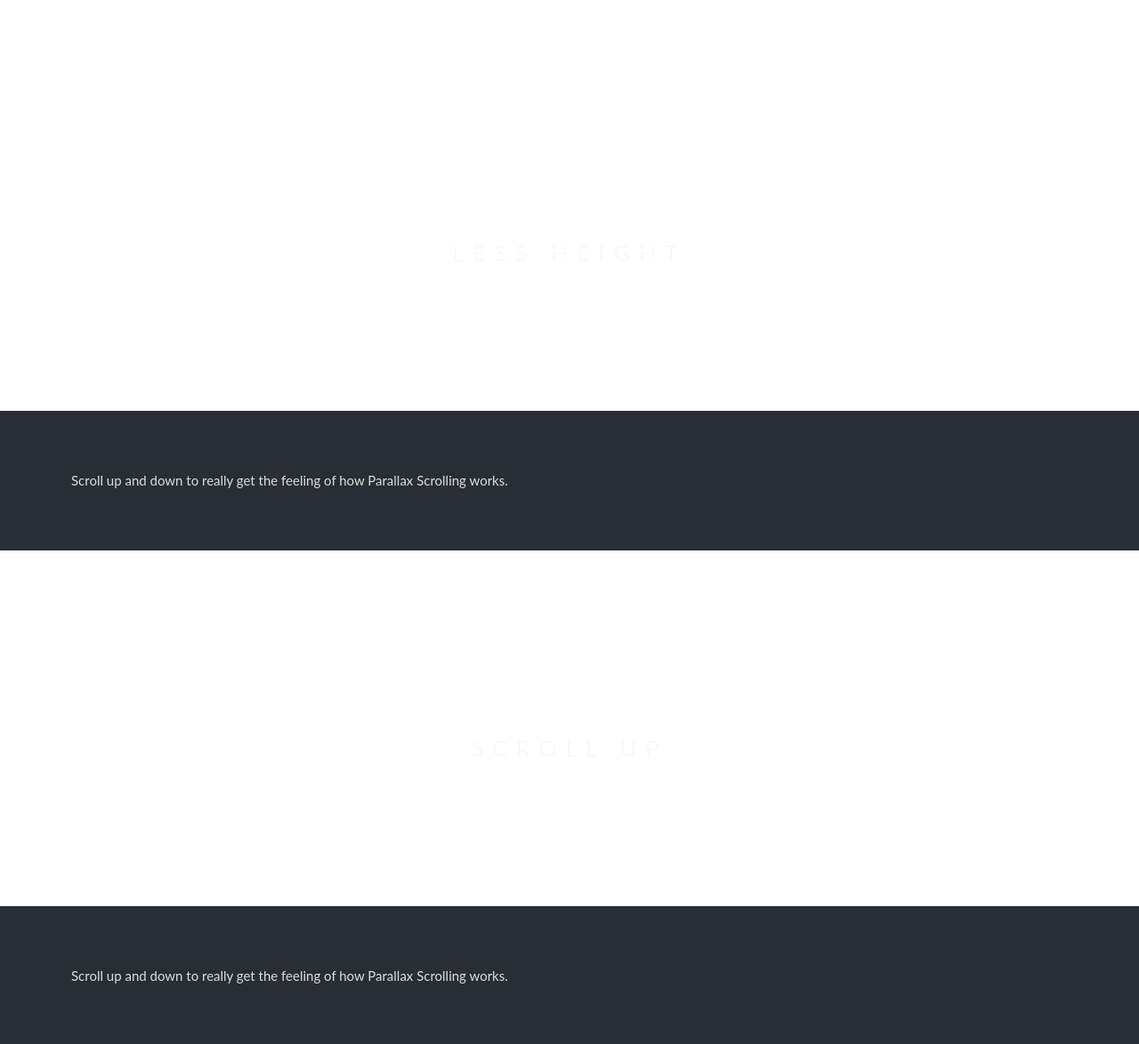
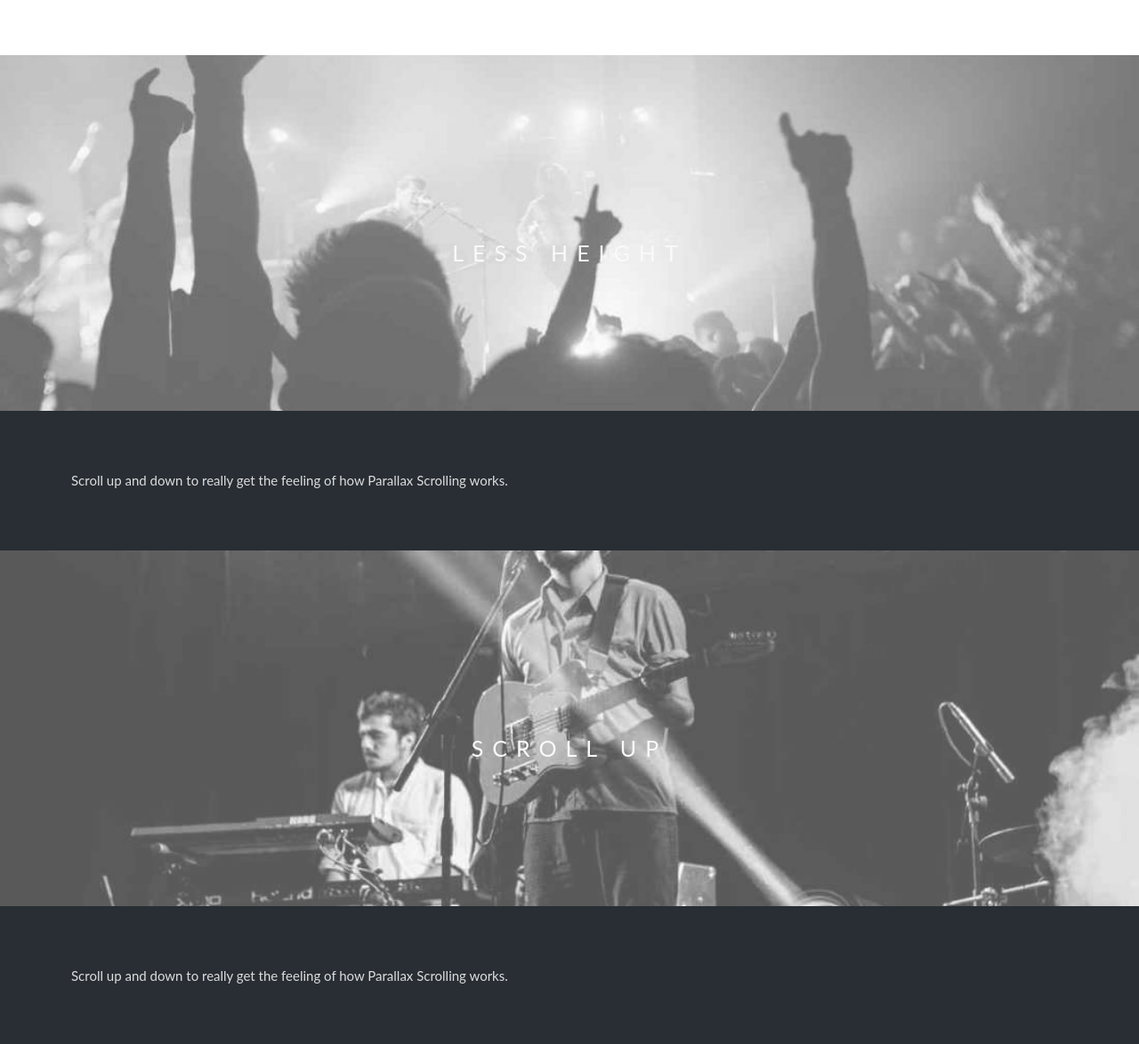
Before and after one commit to williams040315/wb-site, a plain HTML site: page index.html in a window 1280 px wide. Shown: the part 1079-2253 px from the top of the page at 89% size. Drawn offline with Linux system fonts and the light colour scheme.

Commit message:
Add files via upload

```diff
--- a/index.html
+++ b/index.html
@@ -19,17 +19,17 @@ body, html {
 
 }
 .bgimg-1 {
-  background-image: url("img_parallax.jpg");
+  background-image: url("la.jpg");
   min-height: 100%;
 }
 
 .bgimg-2 {
-  background-image: url("img_parallax2.jpg");
+  background-image: url("ny.jpg");
   min-height: 400px;
 }
 
 .bgimg-3 {
-  background-image: url("img_parallax3.jpg");
+  background-image: url("chicago.jpg");
   min-height: 400px;
 }
 
```
